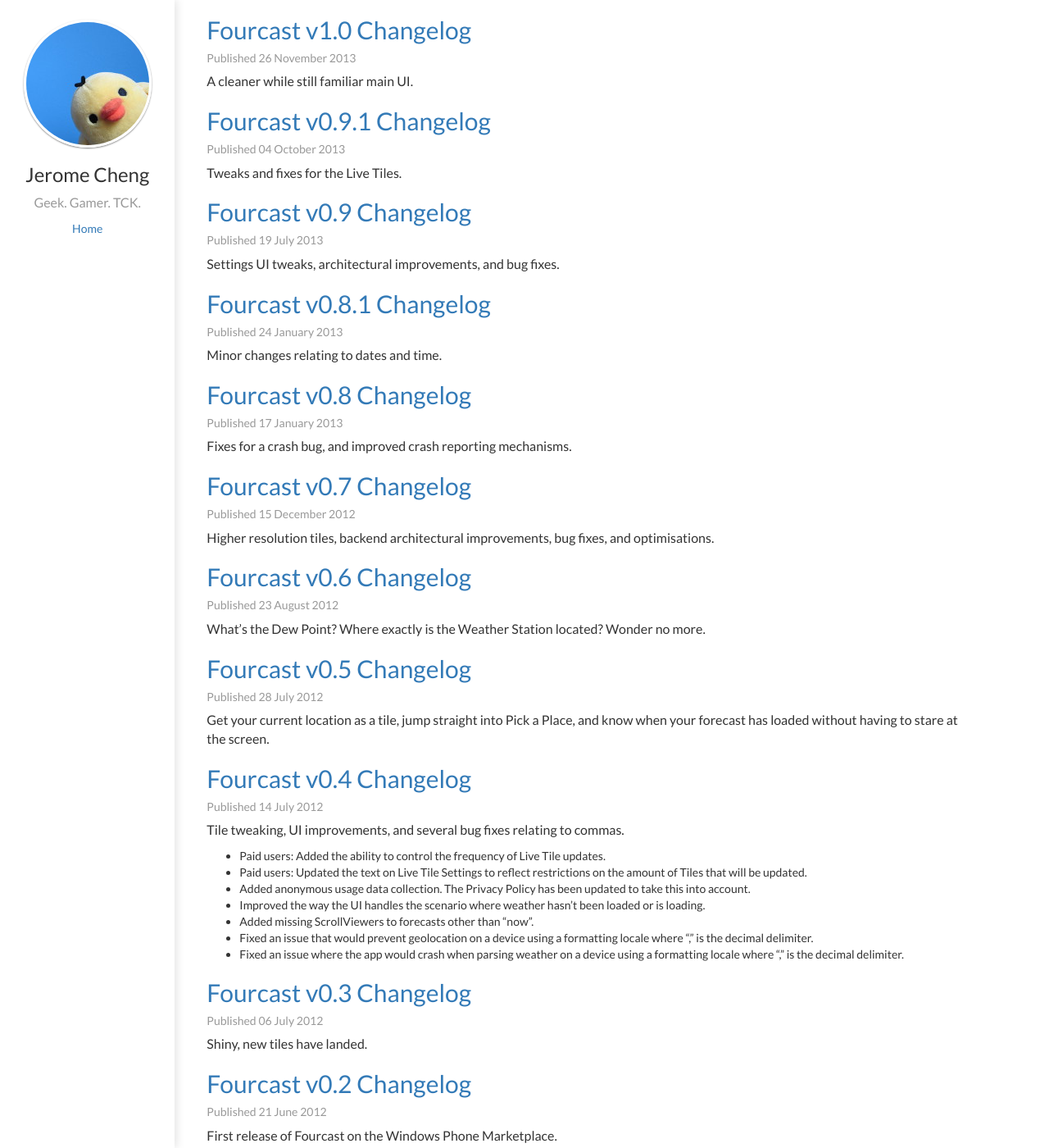
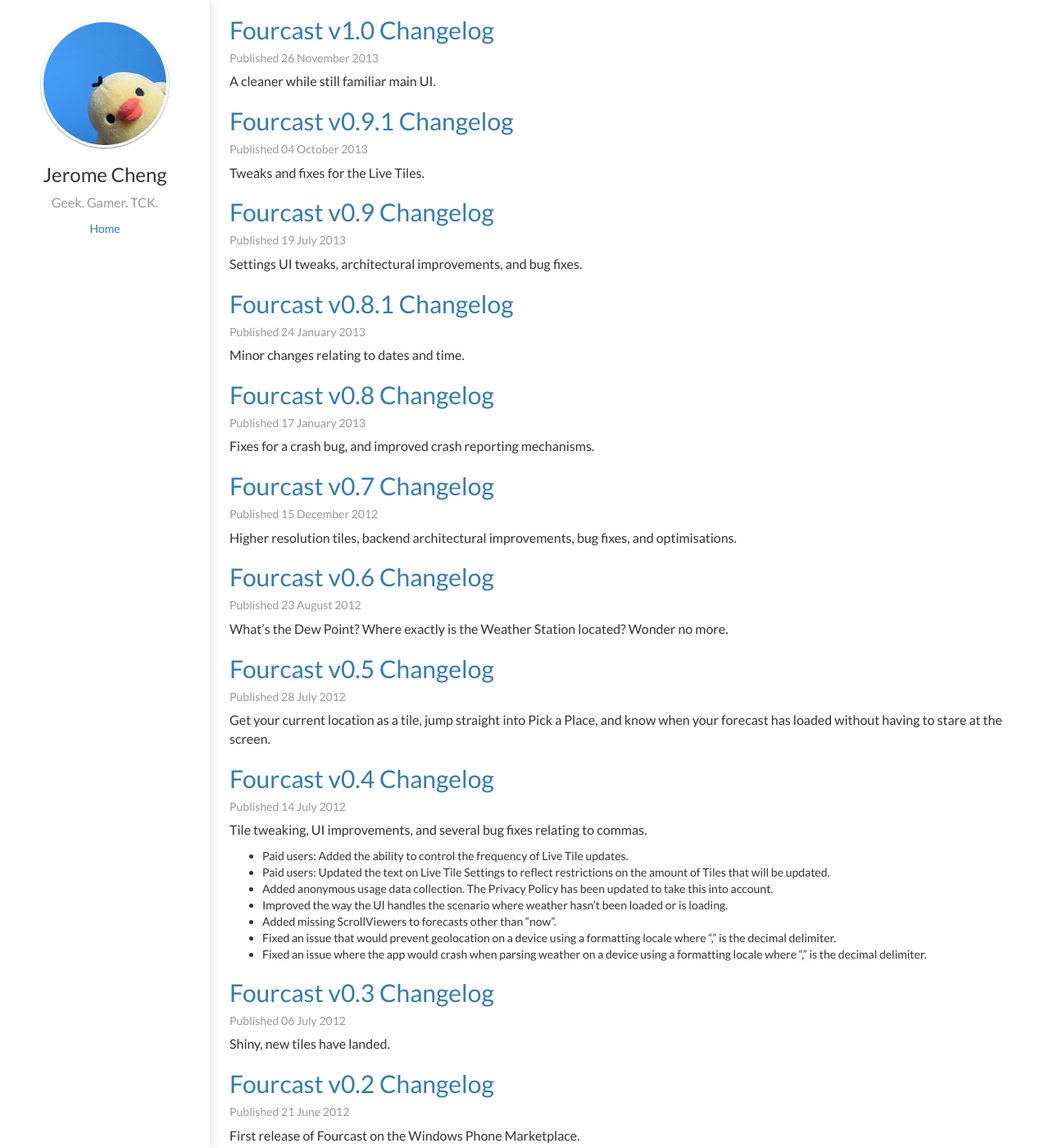
Before and after one commit to jcheng31/ayulin.net, a Jekyll site: the page built from Content/blog/index.html, in a window 1280 px wide and 1400 px high. Shown: the whole window at 82% size. Built offline with Jekyll 4.4.1, drawn with Linux system fonts in a browser that asks for light colours; nearby versions of some CDN libraries; Markdown is read by kramdown in place of the engine named in the settings.

Commit message:
Improved responsiveness on the blog index.

```diff
--- a/Content/blog/index.html
+++ b/Content/blog/index.html
@@ -3,7 +3,7 @@ layout: default
 title: blog
 ---
 
-<div class="col-md-2 border-right left-sidebar">
+<div class="border-right left-sidebar">
   <div class="row center-text">
     <img src="./img/profile.jpg" class="img-circle image-border">
     <h3>Jerome Cheng</h3>
@@ -13,8 +13,9 @@ title: blog
 </div>
 
 
-<div class="col-md-9 blog">
+<div class="blog-body">
   {% for post in site.posts %}
+  <div class="blog-post">
     <a href="{{ post.url }}">
       <h2>{{ post.title }}</h2>
     </a>
@@ -22,5 +23,6 @@ title: blog
       Published {{ post.date | date_to_long_string }}
     </h5>
     {{ post.excerpt }}
+    </div>
   {% endfor %}
 </div>
--- a/Content/css/mainStyle.css
+++ b/Content/css/mainStyle.css
@@ -29,13 +29,28 @@ p {
 .left-sidebar {
   padding: 24px 0;
 }
+.blog-body {
+  padding: 0 24px;
+}
+@media (min-width: 768px) {
+  .left-sidebar {
+    height: 100%;
+    position: fixed;
+    margin-right: 24px;
+    bottom: 0;
+    width: 25%;
+  }
+  .blog-body {
+    float: right;
+    width: 75%;
+  }
+}
+
 @media (min-width: 970px) {
   .left-sidebar {
-    height: 100%;
-    margin-right: 24px;
-    float: left;
+    width: 20%;
+  }
+  .blog-body {
+    width: 80%;
   }
 }
-.full-width-container {
-  padding: 0 15px;
-}
```
